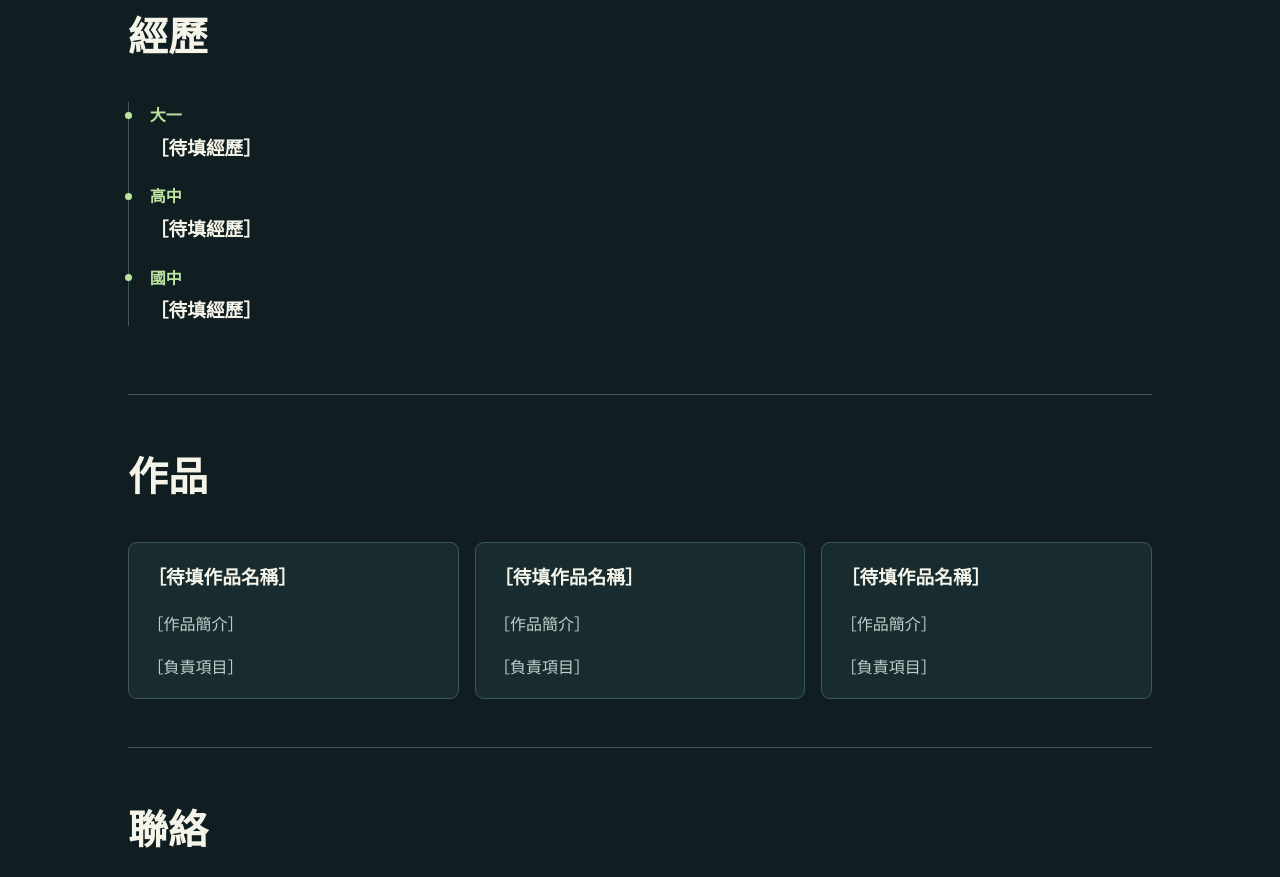
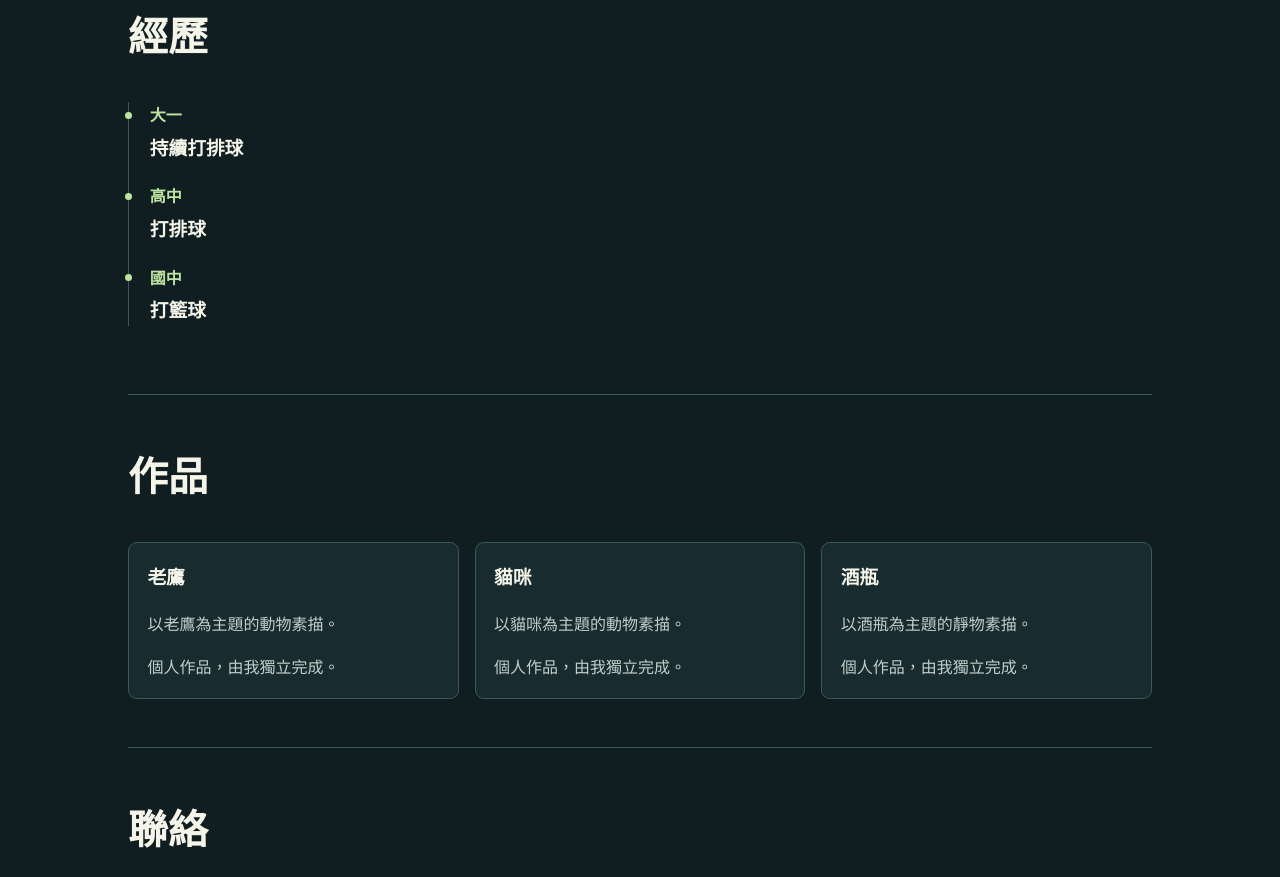
Before and after one commit to spencerohman/intro-cs-portfolio, a plain HTML site: page index.html in a window 1280 px wide. Shown: the part 840-1717 px from the top of the page. Drawn offline with Linux system fonts and the light colour scheme.

Commit message:
feat: add sports experience and sketch portfolio

```diff
--- a/index.html
+++ b/index.html
@@ -23,7 +23,7 @@
       <div>
         <p class="eyebrow">醫學資訊與創新應用</p>
         <h1>［待填姓名］</h1>
-        <p class="intro">［待填自我介紹］</p>
+        <p class="intro">我目前是大一學生，平常打排球，也喜歡畫素描。</p>
         <a class="button" href="#projects">看我的作品</a>
       </div>
       <div class="portrait" role="img" aria-label="個人照片示意">
@@ -38,17 +38,17 @@
     <section id="experience">
       <h2>經歷</h2>
       <ol class="timeline">
-        <li><p class="eyebrow">大一</p><h3>［待填經歷］</h3></li>
-        <li><p class="eyebrow">高中</p><h3>［待填經歷］</h3></li>
-        <li><p class="eyebrow">國中</p><h3>［待填經歷］</h3></li>
+        <li><p class="eyebrow">大一</p><h3>持續打排球</h3></li>
+        <li><p class="eyebrow">高中</p><h3>打排球</h3></li>
+        <li><p class="eyebrow">國中</p><h3>打籃球</h3></li>
       </ol>
     </section>
     <section id="projects">
       <h2>作品</h2>
       <div class="projects">
-        <article><h3>［待填作品名稱］</h3><p>［作品簡介］</p><p>［負責項目］</p></article>
-        <article><h3>［待填作品名稱］</h3><p>［作品簡介］</p><p>［負責項目］</p></article>
-        <article><h3>［待填作品名稱］</h3><p>［作品簡介］</p><p>［負責項目］</p></article>
+        <article><h3>老鷹</h3><p>以老鷹為主題的動物素描。</p><p>個人作品，由我獨立完成。</p></article>
+        <article><h3>貓咪</h3><p>以貓咪為主題的動物素描。</p><p>個人作品，由我獨立完成。</p></article>
+        <article><h3>酒瓶</h3><p>以酒瓶為主題的靜物素描。</p><p>個人作品，由我獨立完成。</p></article>
       </div>
     </section>
     <section id="contact">
```
